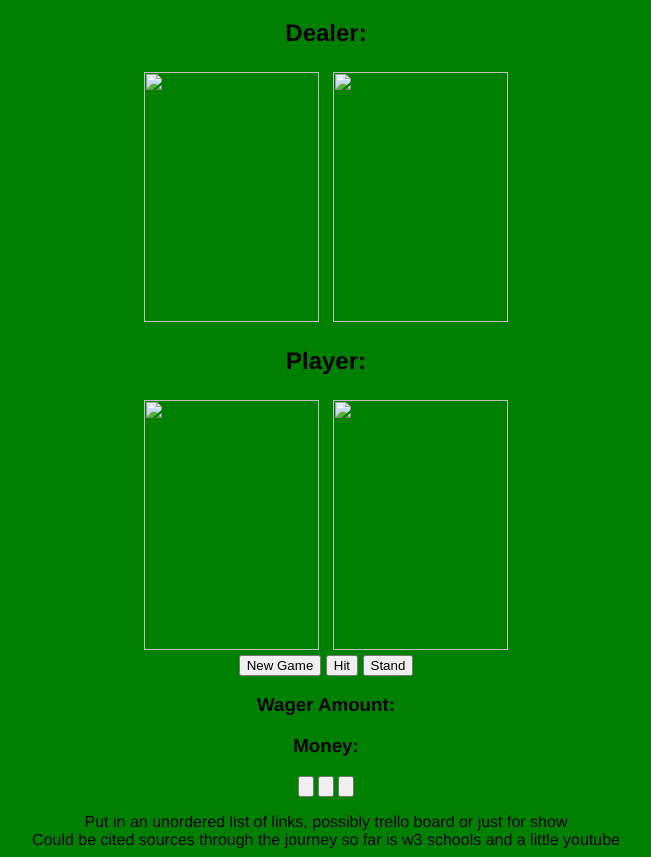
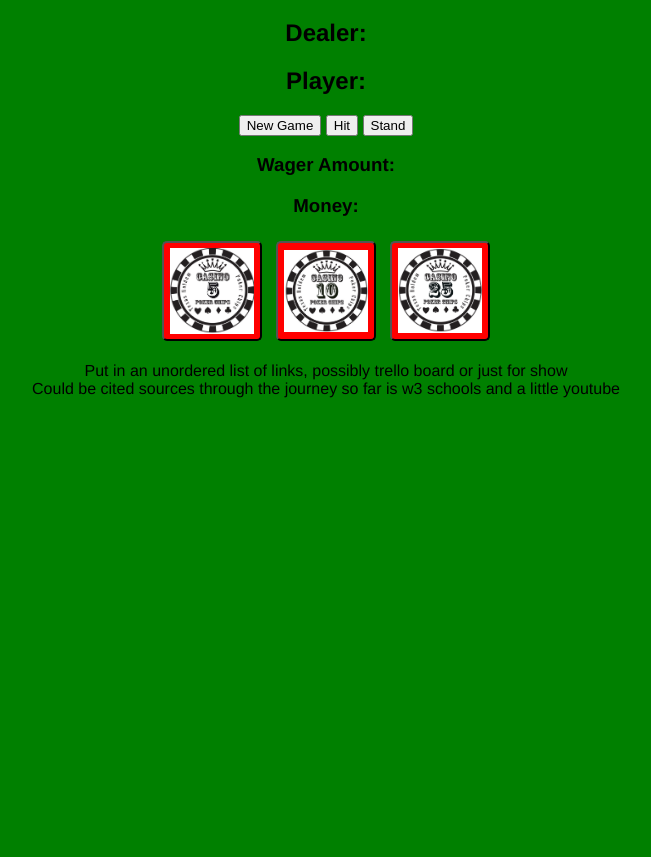
Before and after one commit to jafbath/blackjack, a plain HTML site: page index.html in a window 1280 px wide. Shown: the part 61-918 px from the top of the page, without its empty margins (314-965 px from the left). After the commit the page ends 829 px from the top, so only its background shows below. Drawn offline with Linux system fonts and the light colour scheme.

Commit message:
formatted pictures with values

```diff
--- a/app.js
+++ b/app.js
@@ -18,12 +18,14 @@ let cardImages = {
     10: "cards/10-C.jpeg",
     "J": "cards/J-C.jpeg",
     "Q": "cards/Q-C.jpeg",
-    "K": "cards/K-C.jepg"
+    "K": "cards/K-C.jpeg"
 
 }
 
 function newGame() {
         document.getElementById("messages").innerHTML = ""
+        document.getElementById("playerHand").innerHTML = ""
+        document.getElementById("dealerHand").innerHTML = ""
         deck = ["A", 2, 3, 4, 5, 6, 7, 8, 9, 10, "J", "Q", "K"]
         playerHand = [drawCard(), drawCard()]
         dealerHand = [drawCard(hidden), drawCard()]
@@ -61,7 +63,7 @@ function drawCard() {
 
     document.getElementById("playerHand").appendChild(img)
 
-    document.getElementById("dealerHand").appendChild(img)
+    // document.getElementById("dealerHand").appendChild(img)
 
     return card
 }
@@ -117,8 +119,8 @@ function betTen() {
     updateCurrentWager()
     updatePlayerChips()
 }
-function betTwenty() {
-    placeBet(20)
+function betTwentyFive() {
+    placeBet(25)
     updateCurrentWager()
     updatePlayerChips()
 }
--- a/index.html
+++ b/index.html
@@ -10,18 +10,11 @@
     <h1>Blackjack</h1>
 
     <h2>Dealer: <span id="dealerHandValue"></span></h2>
-        <div id="dealerHand">
-            <img id="hidden" src="">
-            <img id="dealerSecond"src="">
-
-        </div>
+        <div id="dealerHand"> </div>
 
 
     <h2>Player: <span id="playerHandValue"></span></h2>
-        <div id="playerHand">
-            <img src="">
-            <img src="">
-        </div>
+        <div id="playerHand"> </div>
 
 
     <button id="newGame" onclick = "newGame()"> New Game</button>
@@ -33,13 +26,13 @@
 
     <div class="chips">
         <button id="betFive" onclick = "betFive()">
-            <img src="">
+            <img src="chips/5-Chip.jpeg">
         </button>
         <button id="betTen" onclick = "betTen()">
-            <img src="">
+            <img src="chips/10-Chip.jpeg">
         </button>
-        <button id="betTwenty" onclick = "betTwenty()">
-            <img src="">
+        <button id="betTwentyFive" onclick = "betTwentyFive()">
+            <img src="chips/25-Chip.jpeg">
         </button>
     </div>
 
--- a/style.css
+++ b/style.css
@@ -1,22 +1,33 @@
 body {
+    height: 100vh;
     background-color: green;
     font-family: 'Franklin Gothic Medium', 'Arial Narrow', Arial, sans-serif;
     text-align: center;
 }
 
 #dealerHand img {
-    height: 250px;
-    width: 175px;
+    height: 200px;
+    width: 125px;
     margin: 5px;
 }
 
 #playerHand img {
-    height: 250px;
-    width: 175px;
+    height: 200px;
+    width: 125px;
     margin: 5px;
 }
 
-.chips {
+.chips button {
     margin: 5px;
+    height: 100px;
+    width: 100px;
+    border-radius: 5px;
+    background-color: red;
+}
+
+.chips button img {
+    height: 100%;
+    width: 100%;
+    object-fit: contain;
 
 }
```
Also changed, not shown: chips/10-Chip.jpeg (added), chips/25-Chip.jpeg (added), chips/5-Chip.jpeg (added).
